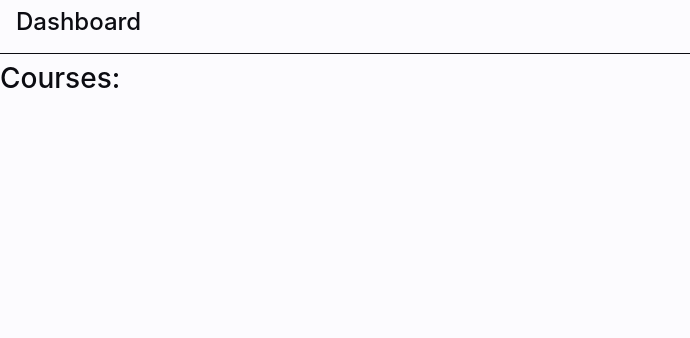
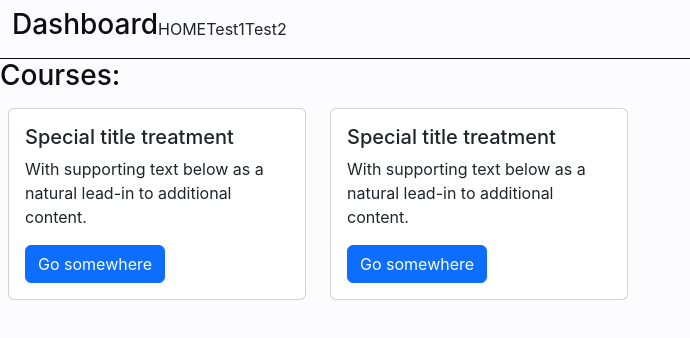
Before and after one commit to Atlearia/SOEN287Project, a plain HTML site: page Frontend/pages/dashboard/student-dashboard.html in a window 1280 px wide. Shown: the whole page, without its empty margins (0-690 px from the left). Drawn offline with nearby package versions, Linux system fonts and the light colour scheme; a web font is replaced by a local one.

Commit message:
Create Navbar and Add some cards for testing

```diff
--- a/Frontend/pages/dashboard/student-dashboard.html
+++ b/Frontend/pages/dashboard/student-dashboard.html
@@ -12,23 +12,54 @@
 </head>
 <body>
     <!--TODO: Nav bar-->
-    <div>
-        <nav class="navbar navbar-expand-md mb-2 px-3">
-            <button class="navbar-toggler border-secondary" type="button" data-bs-toggle="collapse" data-bs-target="#navbarScroll" aria-controls="navbarScroll" aria-expanded="false" aria-label="Toggle navigation">
+    <nav class="navbar navbar-expand-md">
+        <div class="container-fluid">
+            <h3>Dashboard</h3>
+            <!--Collapse button when the screen is less than medium size-->
+            <button class="navbar-toggler border-secondary" type="button" data-bs-toggle="offcanvas" data-bs-target="#navbarScroll" aria-controls="navbarScroll" aria-expanded="false" aria-label="Toggle navigation">
                 <span class="navbar-toggler-icon"></span>
             </button>
-            <div class="">
-                <h4>Dashboard</h4>
+            <div class="offcanvas offcanvas-end" id="navbarScroll">
+                <div class="offcanvas-header">
+                    <h5 class="offcanvas-title" id="offcanvasNavbarLabel">Offcanvas</h5>
+                    <button type="button" class="btn-close" data-bs-dismiss="offcanvas" aria-label="Close"></button>
+                </div>
+                <div class="offcanvas-body">
+                    <!--Nav item: it will collapse when the screen is less than medium-->
+                    <ul class="navbar-nav me-auto my-2 my-lg-0 navbar-nav-scroll" style="--bs-scroll-height: 100px;">
+                        <li class="nav-item">HOME</li>
+                        <li class="nav-item">Test1</li>
+                        <li class="nav-item">Test2</li>
+                    </ul>
+                </div>
             </div>
-        </nav>
-    </div>
+        </div>
+    </nav>
 
 
     <!--course cards-->
     <section">
         <h3>Courses:</h3>
-        <div>
+        <div class="row p-2">
+            <div class="col-sm-3 mb-2">
+                <div class="card">
+                <div class="card-body">
+                    <h5 class="card-title">Special title treatment</h5>
+                    <p class="card-text">With supporting text below as a natural lead-in to additional content.</p>
+                    <a href="#" class="btn btn-primary">Go somewhere</a>
+                </div>
+                </div>
+            </div>
 
+            <div class="col-sm-3 mb-2">
+                <div class="card">
+                <div class="card-body">
+                    <h5 class="card-title">Special title treatment</h5>
+                    <p class="card-text">With supporting text below as a natural lead-in to additional content.</p>
+                    <a href="#" class="btn btn-primary">Go somewhere</a>
+                </div>
+                </div>
+            </div>
         </div>
     </section>
 
```
Also changed, not shown: doc.md (added, +4 -0 lines).
